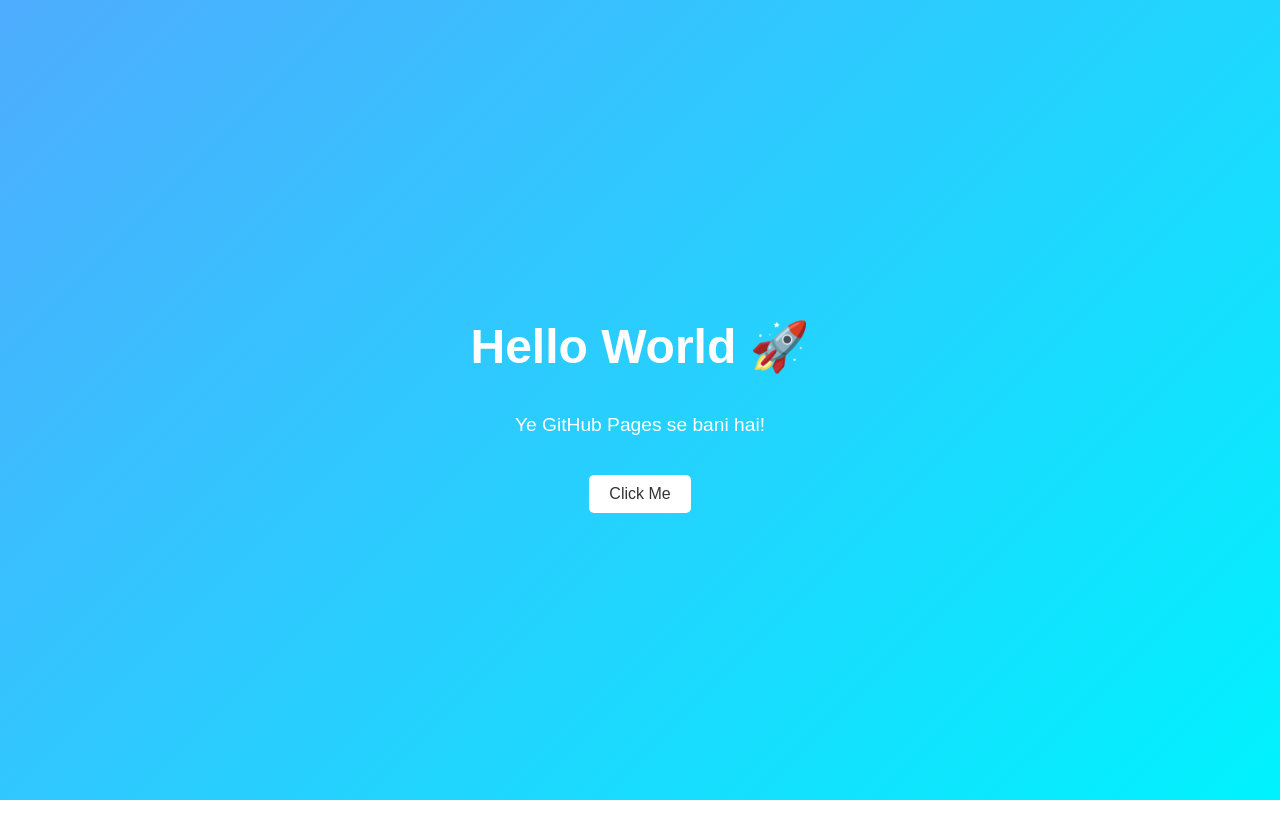
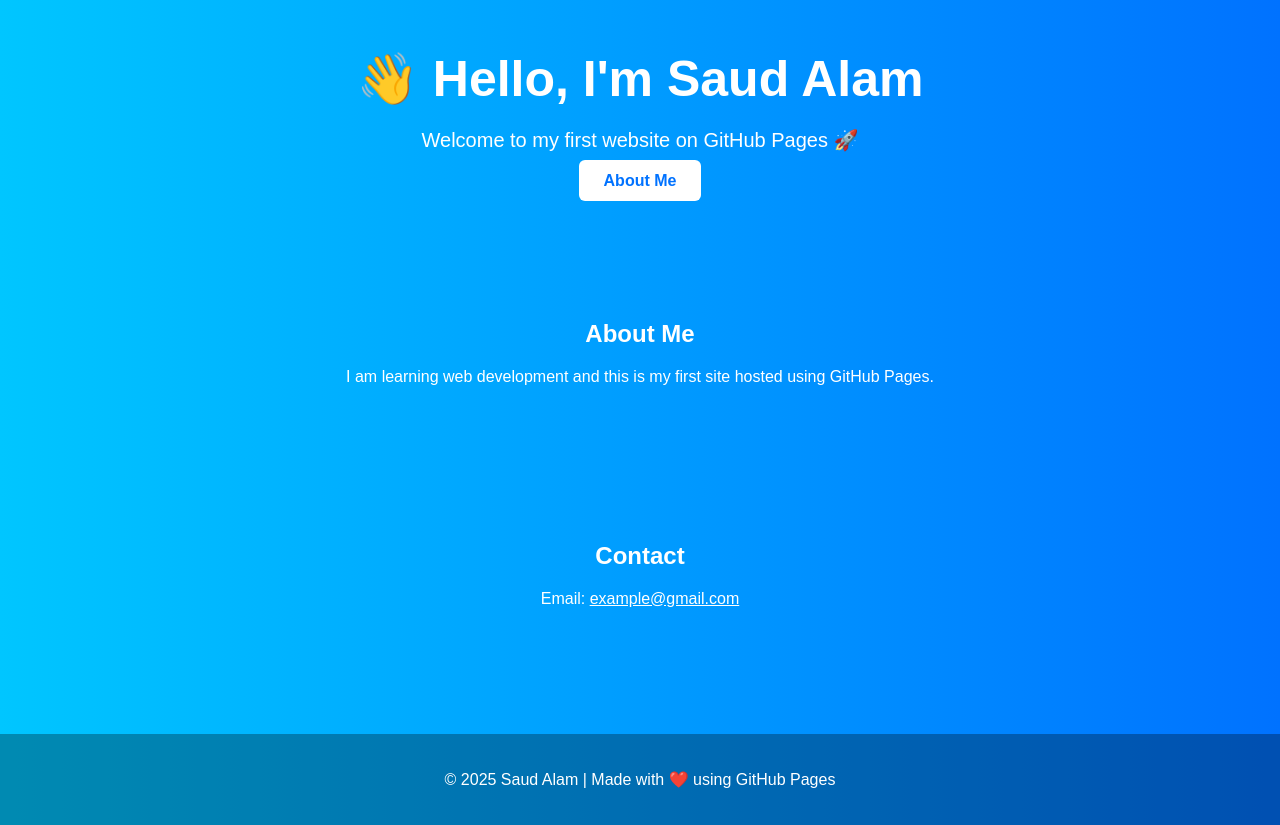
Before and after one commit to saudalam9396-bit/AllEduAi-Helper, a plain HTML site: page index.html in a window 1280 px wide. Before the commit the page ends 800 px from the top, so only its background shows below. Drawn offline with Linux system fonts and the light colour scheme.

Commit message:
Update index.html
Test of GitHub

```diff
--- a/index.html
+++ b/index.html
@@ -3,48 +3,70 @@
 <head>
   <meta charset="UTF-8">
   <meta name="viewport" content="width=device-width, initial-scale=1.0">
-  <title>Meri Pehli Website</title>
+  <title>My Portfolio</title>
   <style>
     body {
       margin: 0;
       padding: 0;
       font-family: Arial, sans-serif;
-      background: linear-gradient(135deg, #4facfe, #00f2fe);
+      background: linear-gradient(to right, #00c6ff, #0072ff);
       color: white;
       text-align: center;
-      height: 100vh;
-      display: flex;
-      flex-direction: column;
-      justify-content: center;
-      align-items: center;
     }
-    h1 {
-      font-size: 3rem;
-      margin-bottom: 20px;
+    header {
+      padding: 50px 20px;
     }
-    p {
-      font-size: 1.2rem;
+    header h1 {
+      font-size: 50px;
+      margin: 0;
     }
-    button {
-      margin-top: 20px;
-      padding: 10px 20px;
-      font-size: 1rem;
-      border: none;
-      border-radius: 5px;
-      cursor: pointer;
-      background: #fff;
-      color: #333;
-      transition: 0.3s;
+    header p {
+      font-size: 20px;
     }
-    button:hover {
-      background: #333;
-      color: #fff;
+    section {
+      padding: 60px 20px;
+    }
+    .btn {
+      background: white;
+      color: #0072ff;
+      padding: 12px 25px;
+      border-radius: 6px;
+      text-decoration: none;
+      font-weight: bold;
+    }
+    .btn:hover {
+      background: #ddd;
+    }
+    footer {
+      background: rgba(0,0,0,0.3);
+      padding: 20px;
+      margin-top: 50px;
     }
   </style>
 </head>
 <body>
-  <h1>Hello World 🚀</h1>
-  <p>Ye GitHub Pages se bani hai!</p>
-  <button onclick="alert('Shukriya visit karne ke liye! 😍')">Click Me</button>
+
+  <header>
+    <h1>👋 Hello, I'm Saud Alam</h1>
+    <p>Welcome to my first website on GitHub Pages 🚀</p>
+    <a href="#about" class="btn">About Me</a>
+  </header>
+
+  <section id="about">
+    <h2>About Me</h2>
+    <p>
+      I am learning web development and this is my first site hosted using GitHub Pages.
+    </p>
+  </section>
+
+  <section id="contact">
+    <h2>Contact</h2>
+    <p>Email: <a href="mailto:example@gmail.com" style="color:white;">example@gmail.com</a></p>
+  </section>
+
+  <footer>
+    <p>© 2025 Saud Alam | Made with ❤️ using GitHub Pages</p>
+  </footer>
+
 </body>
 </html>
```
